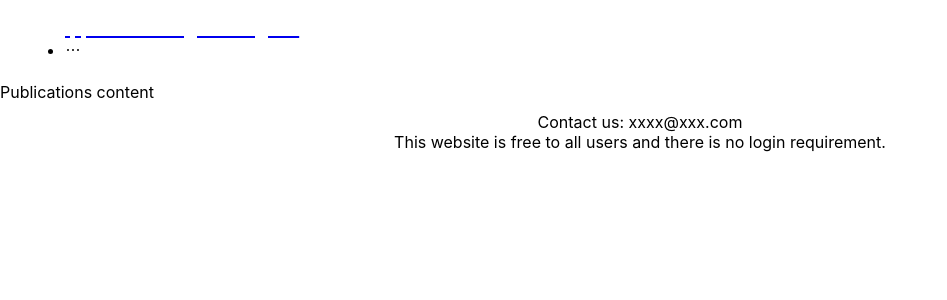
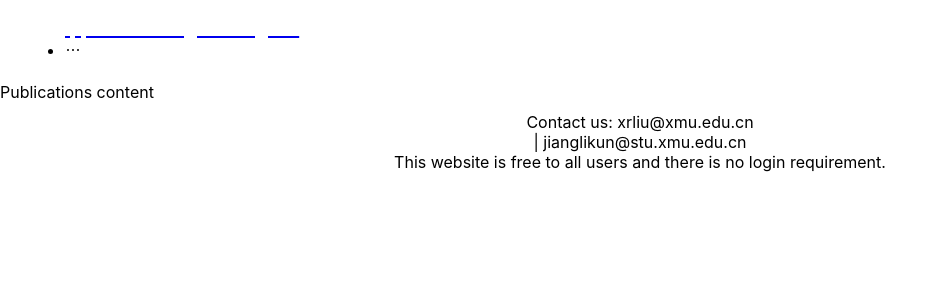
Before and after one commit to sixiyxy/DNAStorage, a React (Vite) app: page /publications in a window 1280 px wide. Shown: the top 300 px of the page, without its empty margins (0-947 px from the left). Built offline with nearby package versions, Linux system fonts and the light colour scheme.

Commit message:
feat:页脚内容添加

```diff
--- a/src/pages/layouts/BasicLayouts.tsx
+++ b/src/pages/layouts/BasicLayouts.tsx
@@ -78,7 +78,10 @@ export const BasicLayout: React.FC<BasicLayoutProps> = (props) => {
           margin: "10px auto",
         }}
       >
-        Contact us: xxxx@xxx.com <br />
+        Contact us: xrliu@xmu.edu.cn
+        <br />
+        | jianglikun@stu.xmu.edu.cn
+        <br />
         This website is free to all users and there is no login requirement.
       </Footer>
     </Layout>
```
